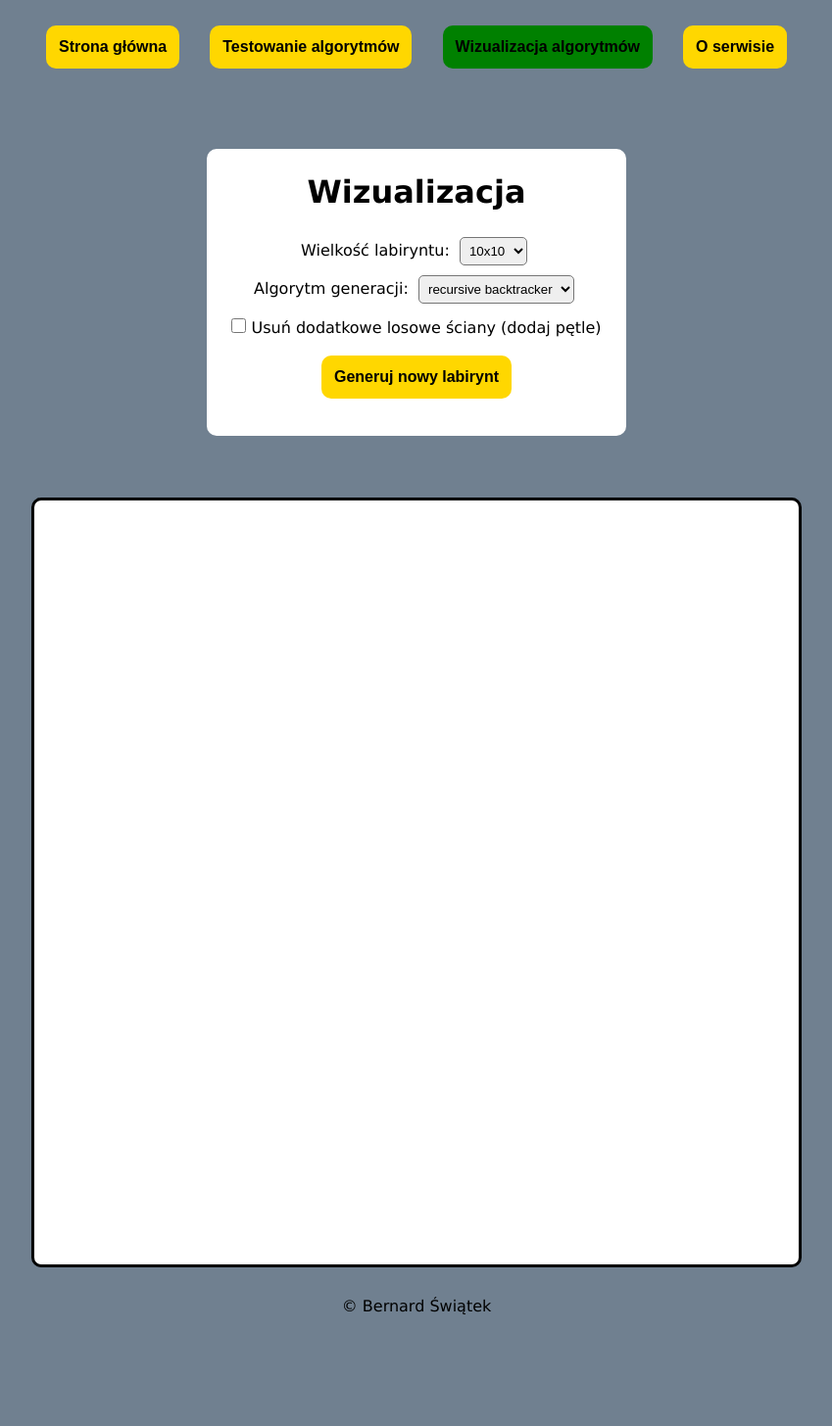
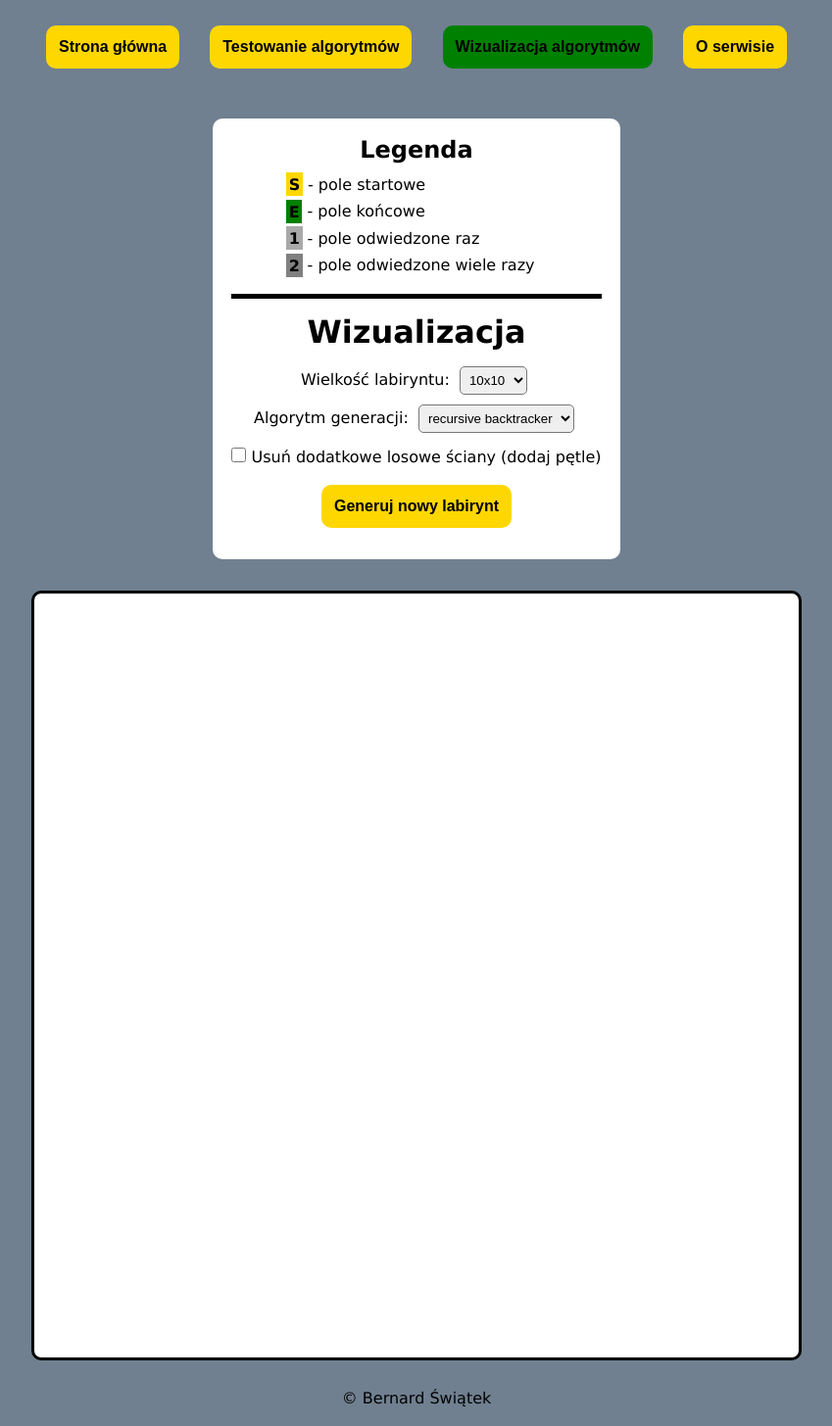
Before and after one commit to GreyHunter99/Maze-algorithms-tester, a Flask app: page /visualisation in a window 1280 px wide. Shown: the whole page at 98% size, without its empty margins (215-1064 px from the left). Before the commit the page ends 1342 px from the top, so only its background shows below. Run offline with Flask 3, Linux system fonts and the light colour scheme.

Commit message:
maze legend, layout

```diff
--- a/static/css/main.css
+++ b/static/css/main.css
@@ -74,15 +74,53 @@
     display: inline-block;
     vertical-align: top;
     border-radius: 10px;
-    padding: 2%;
-}
-
-.visualisation-panel {
-    margin: 4.5%;
+    padding: 1.5%;
 }
 
 .panel h1 {
     margin-top: 0;
+}
+
+.visualisation-panel {
+    margin: 2%;
+}
+
+.visualisation-panel h1 {
+    border-top: solid black 5px;
+    padding-top: 4%;
+    margin-bottom: 3%;
+}
+
+.legend {
+    display: inline-block;
+    width: 75%;
+    margin-bottom: 3%;
+}
+
+.legend h2 {
+    margin-top: 0;
+    margin-bottom: 4%;
+}
+
+.legend-row {
+    margin: 3%;
+    text-align: left;
+}
+
+.legend-symbol {
+    padding: 1%;
+}
+
+.maze {
+    background-color: white;
+    display: inline-block;
+    height: 780px;
+    width: 780px;
+    border: solid 3px;
+    border-radius: 10px;
+    margin: 0.5%;
+    font-size: 0;
+    font-weight: bold;
 }
 
 .text-title {
@@ -93,18 +131,6 @@
     text-align: left;
     width: 60%;
     padding: 3%;
-}
-
-.maze {
-    background-color: white;
-    display: inline-block;
-    height: 780px;
-    width: 780px;
-    border: solid 3px;
-    border-radius: 10px;
-    margin: 0.5% 0;
-    font-size: 0;
-    font-weight: bold;
 }
 
 .footer {
--- a/templates/visualisation.html
+++ b/templates/visualisation.html
@@ -6,6 +6,13 @@
 
 {% block body %}
     <div class="panel visualisation-panel">
+        <div class="legend">
+            <h2>Legenda</h2>
+            <p class="legend-row"><b class="cell-spawn legend-symbol">S</b> - pole startowe</p>
+            <p class="legend-row"><b class="cell-end legend-symbol">E</b> - pole końcowe</p>
+            <p class="legend-row"><b class="cell-visited-once legend-symbol">1</b> - pole odwiedzone raz</p>
+            <p class="legend-row"><b class="cell-visited-many legend-symbol">2</b> - pole odwiedzone wiele razy</p>
+        </div>
         <h1>Wizualizacja</h1>
         <form action="{{ url_for('generate') }}" method="post">
             <label for="size">Wielkość labiryntu:</label>
```
